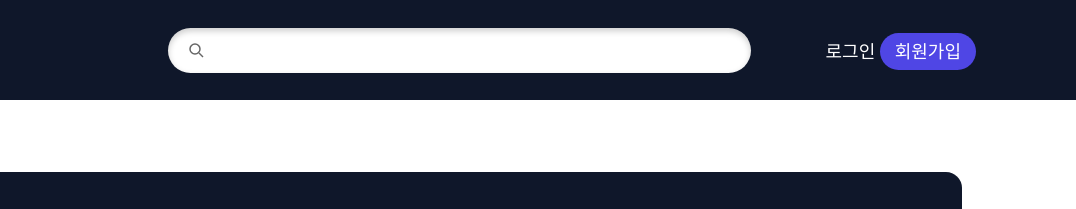
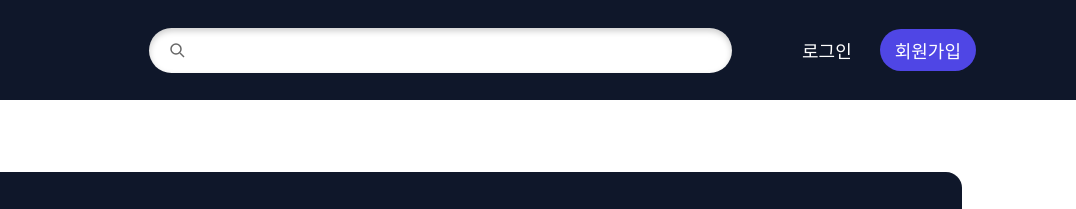
Before and after one commit to dbwls05/StoLink, a website with bundled scripts: page pages/detail.html in a window 1280 px wide. Shown: the top 209 px of the page, 204-1280 px from the left. Built offline with nearby package versions, Linux system fonts and the light colour scheme; some packages are replaced by stand-ins of ours; a script that the page names is missing; a web font is replaced by a local one.

Commit message:
style: 공통 헤더 로그인 링크 스타일 조정 및 배우 페이지 테마 적용

```diff
--- a/css/common/header.css
+++ b/css/common/header.css
@@ -62,7 +62,18 @@
   color: #64748b;
 }
 
+.user-menu {
+  display: flex;
+  align-items: center;
+  gap: 12px;
+  flex-shrink: 0;
+  white-space: nowrap;
+}
+
 .user-menu .login-link {
+  padding: 8px 15px;
+  border: 1px solid transparent;
+  border-radius: 999px;
   color: #ffffff;
   font-size: 18px;
 }
```
Also changed, not shown: pages/actor.html (+2 -1 lines).
